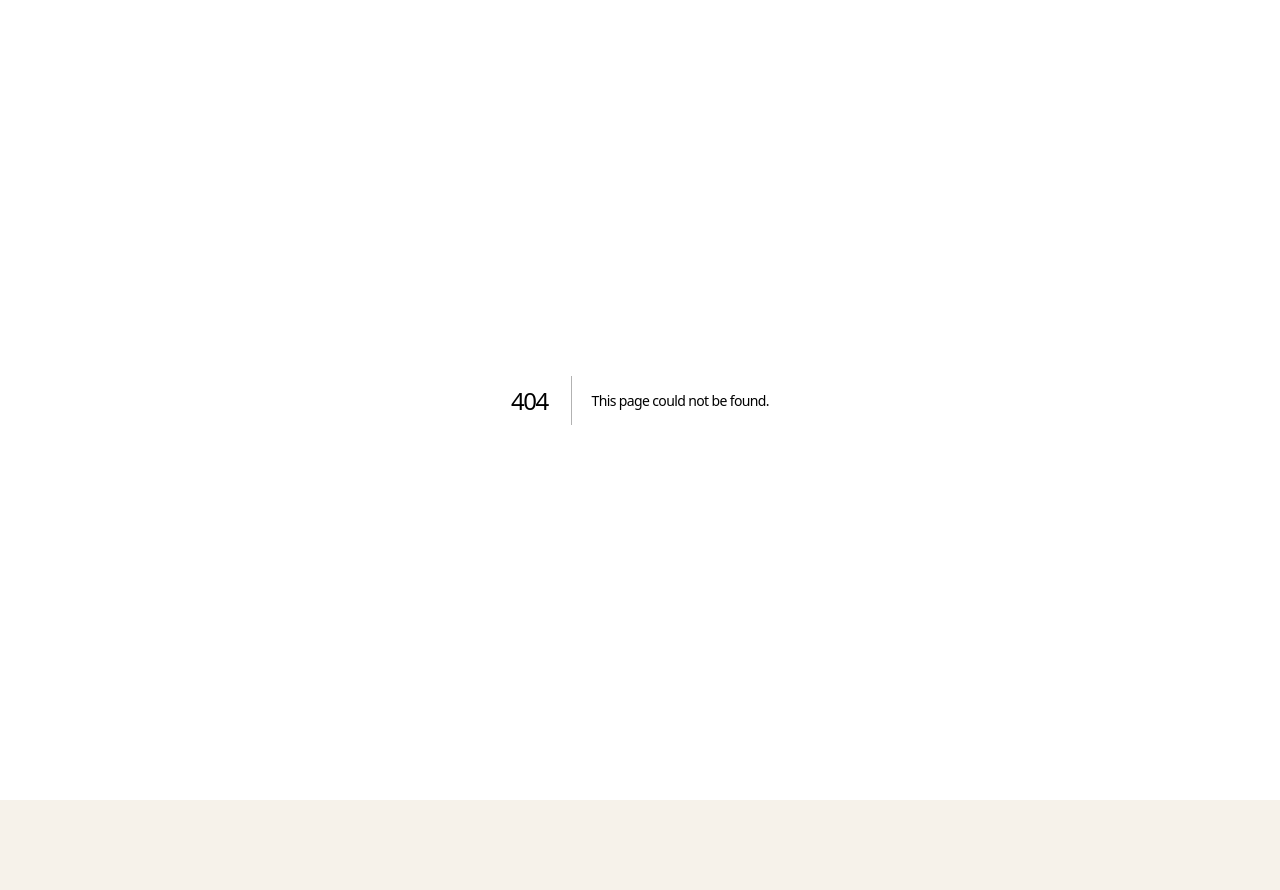
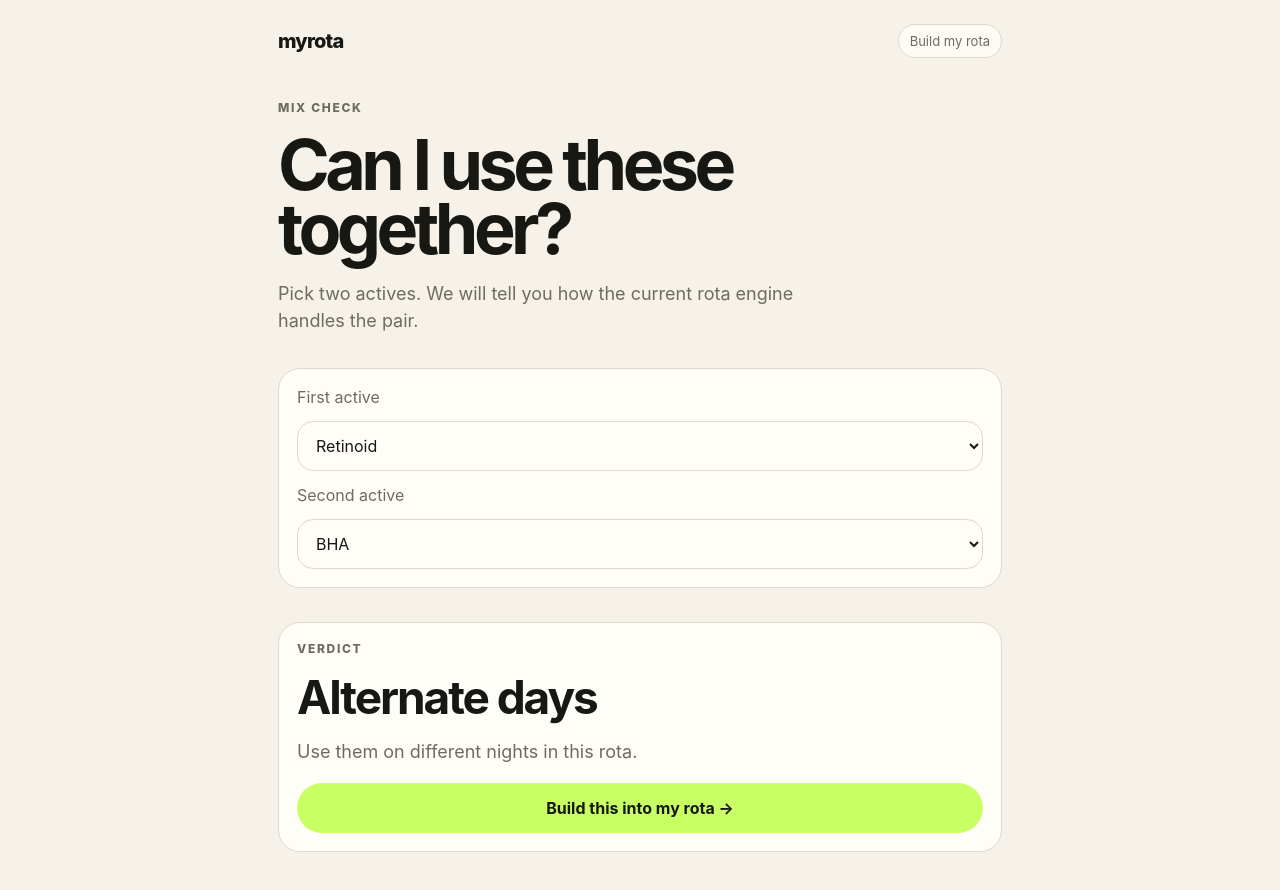
Before and after one commit to neustackdesign/myrota, a Next.js app: page /mix in a window 1280 px wide. Before the commit this address had no page. Shown: the top 890 px of the page. Before the commit the page ends 800 px from the top, so only its background shows below. Built offline with nearby package versions, Linux system fonts and the light colour scheme.

Commit message:
build: add app/mix/page.tsx

```diff
--- /dev/null
+++ b/app/mix/page.tsx
@@ -0,0 +1,79 @@
+"use client";
+
+import Link from "next/link";
+import { useMemo, useState } from "react";
+import { getRelationship, RELATIONSHIP_LABEL } from "@/lib/domain/rules";
+import type { ActiveClass } from "@/lib/domain/types";
+
+const OPTIONS: Array<{ value: ActiveClass; label: string }> = [
+  { value: "retinoid", label: "Retinoid" },
+  { value: "aha", label: "AHA" },
+  { value: "bha", label: "BHA" },
+  { value: "vitamin_c_laa", label: "Vitamin C (L-ascorbic acid)" },
+  { value: "niacinamide", label: "Niacinamide" },
+  { value: "azelaic_acid", label: "Azelaic acid" },
+];
+
+export default function MixPage() {
+  const [left, setLeft] = useState<ActiveClass>("retinoid");
+  const [right, setRight] = useState<ActiveClass>("bha");
+
+  const result = useMemo(() => getRelationship(left, right), [left, right]);
+
+  return (
+    <main className="shell">
+      <header className="topbar">
+        <Link className="brand" href="/">myrota</Link>
+        <Link className="pill" href="/build">Build my rota</Link>
+      </header>
+
+      <section className="section">
+        <div className="eyebrow">Mix check</div>
+        <h1 style={{ fontSize: "clamp(42px, 10vw, 70px)" }}>
+          Can I use these together?
+        </h1>
+        <p className="lede">
+          Pick two actives. We will tell you how the current rota engine handles
+          the pair.
+        </p>
+      </section>
+
+      <section className="card stack">
+        <label className="stack">
+          <span className="muted">First active</span>
+          <select
+            className="input"
+            value={left}
+            onChange={(event) => setLeft(event.target.value as ActiveClass)}
+          >
+            {OPTIONS.map((option) => (
+              <option key={option.value} value={option.value}>{option.label}</option>
+            ))}
+          </select>
+        </label>
+
+        <label className="stack">
+          <span className="muted">Second active</span>
+          <select
+            className="input"
+            value={right}
+            onChange={(event) => setRight(event.target.value as ActiveClass)}
+          >
+            {OPTIONS.map((option) => (
+              <option key={option.value} value={option.value}>{option.label}</option>
+            ))}
+          </select>
+        </label>
+      </section>
+
+      <section className="section card">
+        <div className="eyebrow">Verdict</div>
+        <h2>{RELATIONSHIP_LABEL[result.relationship]}</h2>
+        <p className="lede">{result.explanation}</p>
+        <Link className="button lime" href="/build">
+          Build this into my rota →
+        </Link>
+      </section>
+    </main>
+  );
+}
```
